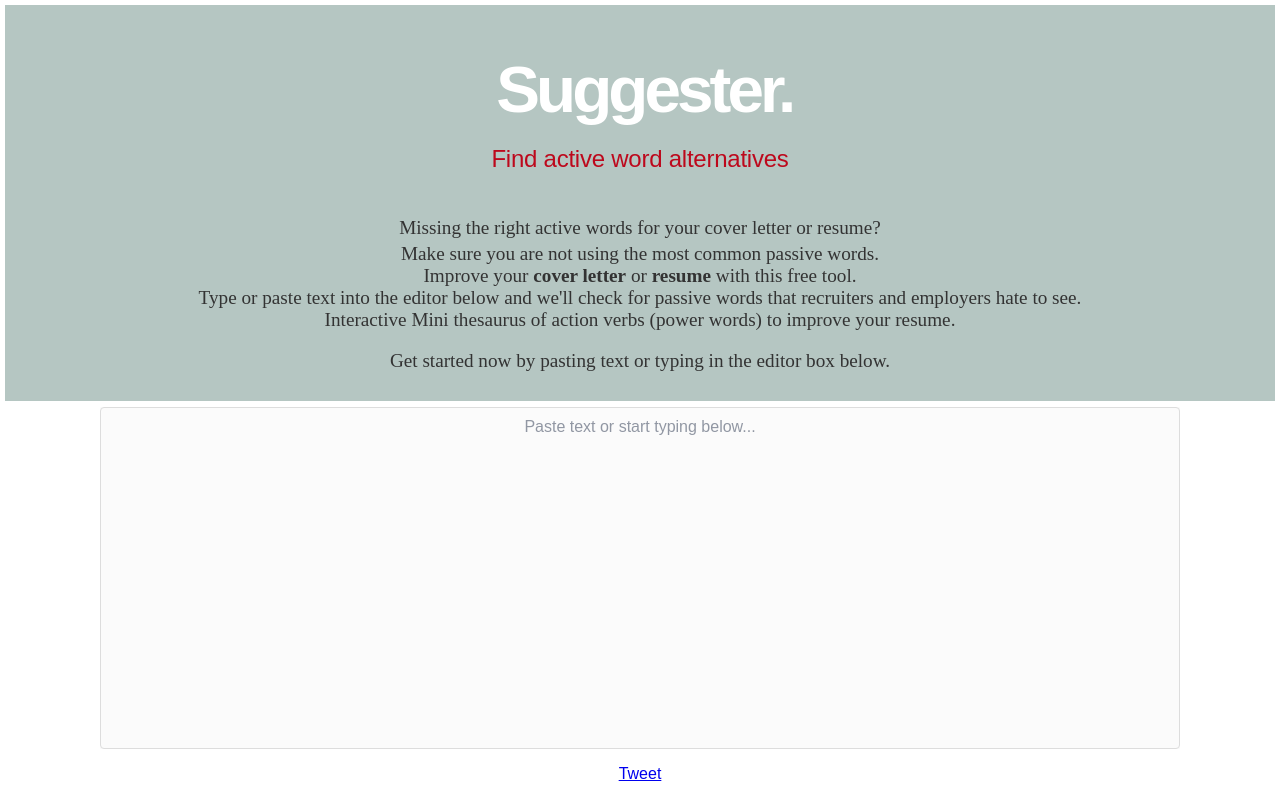
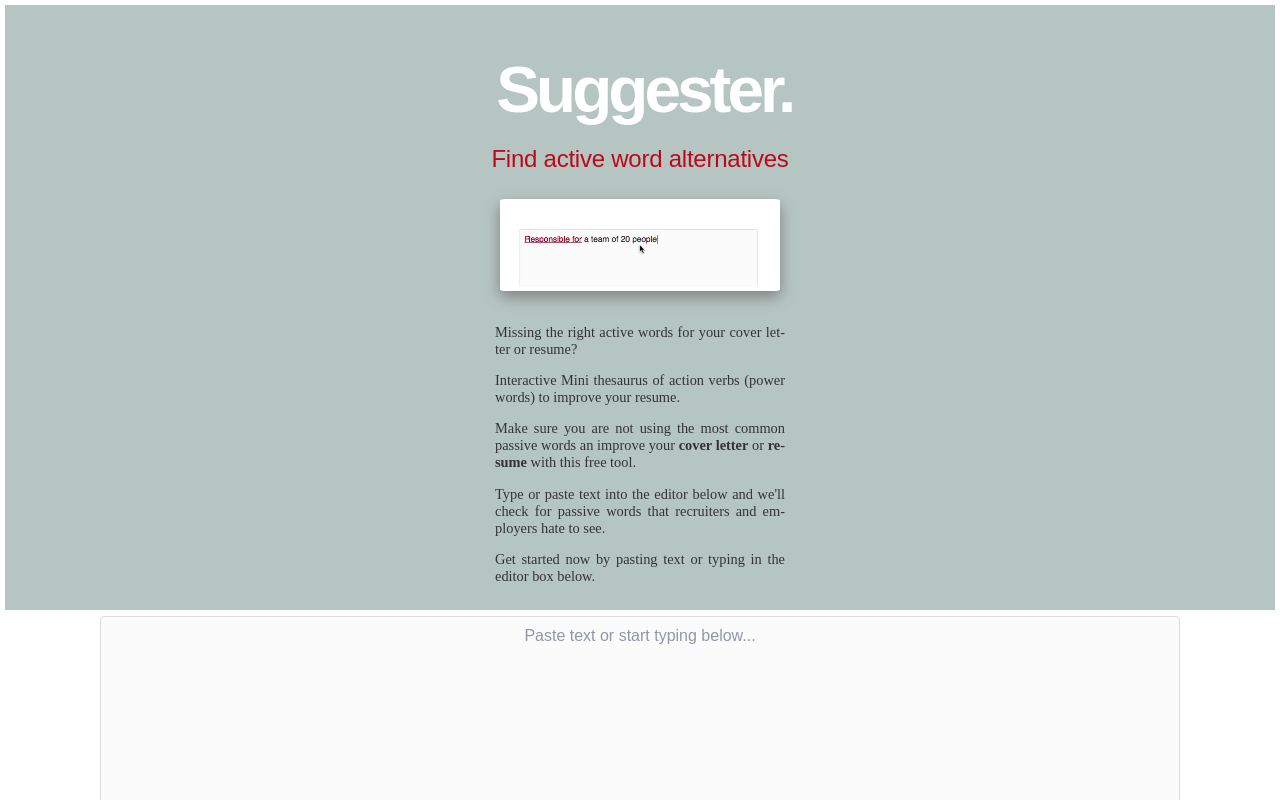
Before and after one commit to pagetribe/wordsmith, a React (Create React App) app: page / in a window 1280 px wide. Shown: the top 800 px of the page. Built offline with nearby package versions, Linux system fonts and the light colour scheme.

Commit message:
add demo gif and css tweaks

```diff
--- a/src/App.js
+++ b/src/App.js
@@ -1,6 +1,7 @@
 import React, { Component } from 'react';
 import './App.css';
 import TextEditor from './components/TextEditor'
+import pasteDemoGif from './pastedemo.gif'
 
 class App extends Component {
   render() {
@@ -10,15 +11,19 @@ class App extends Component {
           <header>
             <h1><span id='cursor'>I</span> Suggester.</h1>
             <h2>Find active word alternatives</h2>
+            <div className="paste-demo-gif">
+              <img src={pasteDemoGif} alt="Demo of app usage" />
+            </div>
           </header>
           <div className="intro">
-            <p style={{'marginBottom': '4px'}}>Missing the right active words for your cover letter or resume?</p>
-            <p style={{'marginTop': '0px'}}>
-              Make sure you are not using the most common passive words.<br />
-              Improve your <b>cover letter</b> or <b>resume</b> with this free tool.<br />
-              Type or paste text into the editor below and we'll check for passive words that recruiters and employers hate to see.<br />
-              Interactive Mini thesaurus of action verbs (power words) to improve your resume.<br />
+            <p>Missing the right active words for your cover letter or resume?</p>
+            <p>Interactive Mini thesaurus of action verbs (power words) to improve your resume.<br />
+            <p>
+              Make sure you are not using the most common passive words an improve your <b>cover letter</b> or <b>resume</b> with this free tool.<br />
             </p>
+            <p>Type or paste text into the editor below and we'll check for passive words that recruiters and employers hate to see.</p>
+            </p>
+
             <p>Get started now by pasting text or typing in the editor box below.</p>
           </div>
         </div>
--- a/src/index.css
+++ b/src/index.css
@@ -39,10 +39,29 @@ body {
 }
 
 .intro {
+  display: inline-block;
+  width: 290px;
   color: #333;
   font-family: serif;
-  font-size: 1.2rem;
-  padding: 5px 30px 0px 30px;
+  font-size: 0.9rem;
+  /* padding: 5px 30px 0px 30px; */
+  text-align: justify;
+  hyphens: auto;
+}
+
+.paste-demo-gif {
+  margin-top: 6px;
+  margin-bottom: 18px;
+  background: white;
+  box-shadow: 0px 6px 15px 0px grey;
+  display: inline-block;
+  width: 270px;
+  padding: 5px 5px 0px 5px;
+  border-radius: 2%;
+}
+
+.paste-demo-gif img{
+  width: 100%;
 }
 
 h1 {
```
Also changed, not shown: src/pastedemo.gif (added).
